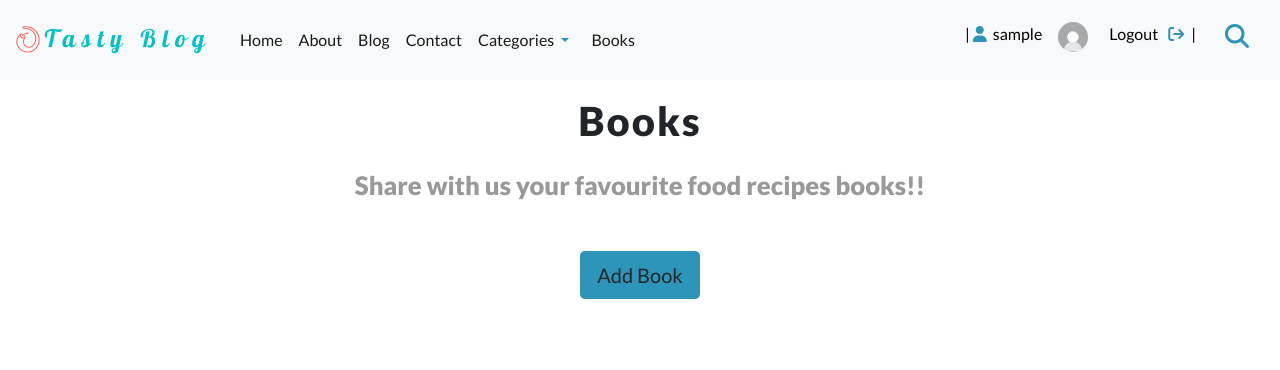
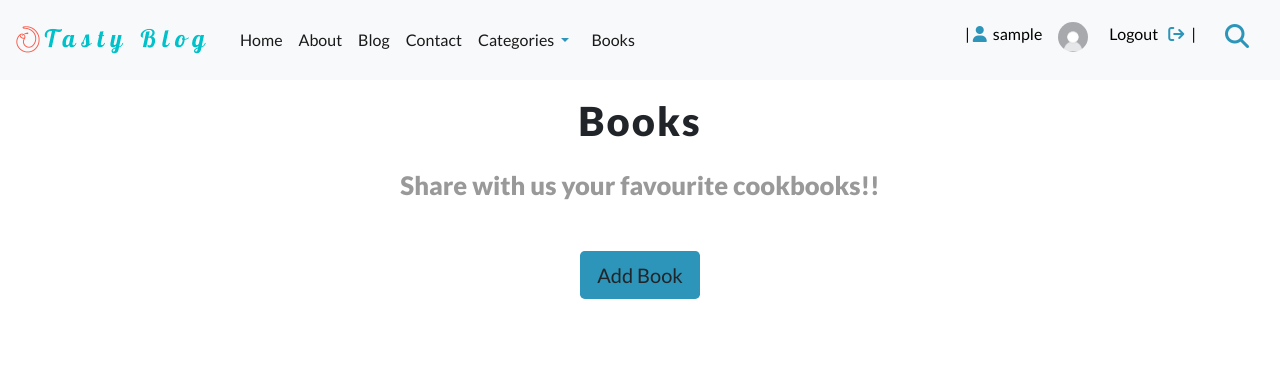
Before and after one commit to PedroCristo/portfolio_project_4, a Django app: page /books/books in a window 1280 px wide. Shown: the top 370 px of the page. Run offline with Django 3.2, Linux system fonts and the light colour scheme; the visitor is signed in with stand-in values (Sample User, id 1); data that the repository does not hold is empty; some libraries are stand-ins or nearby versions.

Commit message:
Change paragraph content

```diff
--- a/templates/books.html
+++ b/templates/books.html
@@ -5,7 +5,7 @@
 <!-- CONTENT BOOKS SECTION 1-->
 <section id="books-content-1" class="content book-content">
     <h2 class="title">Books</h2>
-    <h3 class="sub-title">Share with us your favourite food recipes books!!</h3>
+    <h3 class="sub-title">Share with us your favourite cookbooks!!</h3>
     <div class="text-center">
         <a href="{% url 'add_book' %}" class="btn btn-signup btn-lg mb-4">Add Book</a>
     </div>
```
